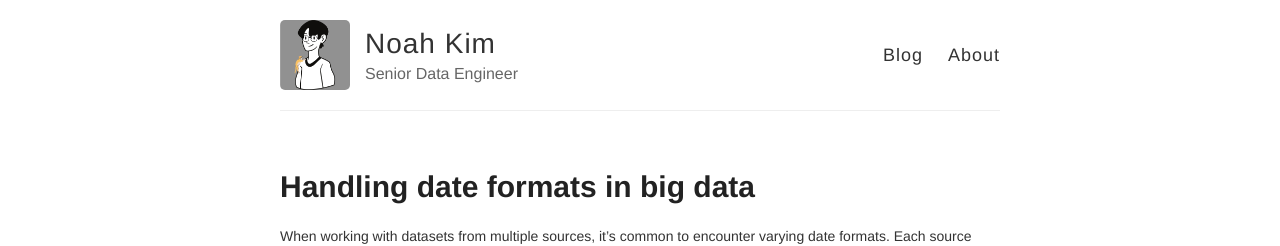
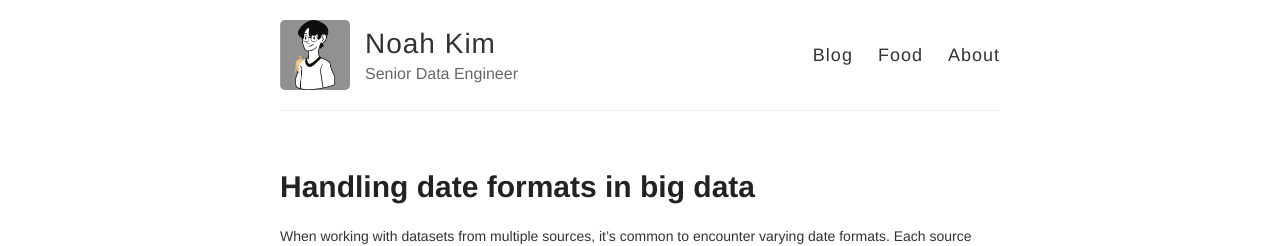
Before and after one commit to noahtjkim/noahtjkim.github.io, a Jekyll site: the page built from index.html, in a window 1280 px wide. Shown: the top 246 px of the page. Built offline with Jekyll 4.4.1, drawn with Linux system fonts in a browser that asks for light colours.

Commit message:
Update default.html

```diff
--- a/_layouts/default.html
+++ b/_layouts/default.html
@@ -28,6 +28,7 @@
 
           <nav>
             <a href="{{ site.baseurl }}/">Blog</a>
+            <a href="{{ site.baseurl }}/food">Food</a>
             <a href="{{ site.baseurl }}/about">About</a>
           </nav>
         </header>
```
